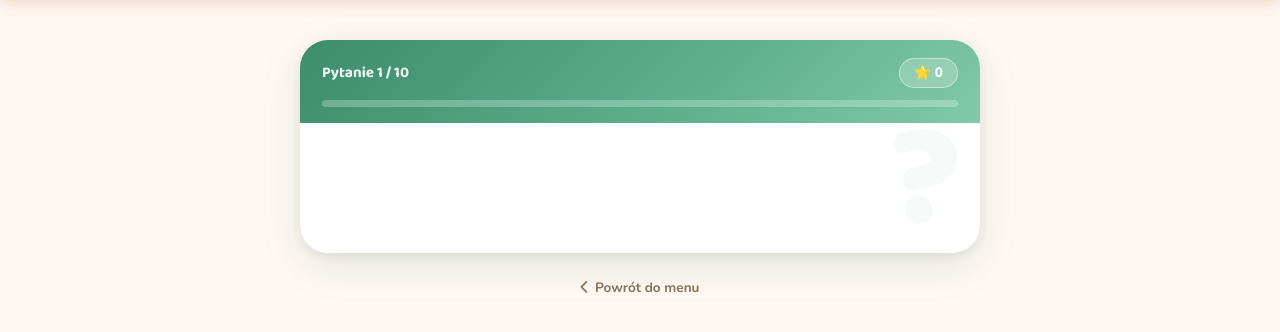
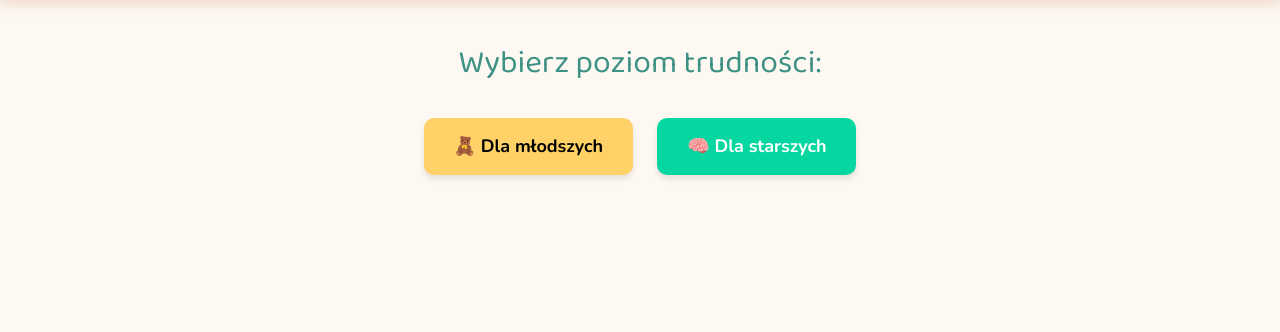
Before and after one commit to sylwiag01/Projekt_grupowy, a Flask app: page /quiz in a window 1280 px wide. Shown: the part 62-394 px from the top of the page. Run offline with Flask 3, Linux system fonts and the light colour scheme; a user stored in the database is signed in; some libraries are stand-ins or nearby versions.

Commit message:
Update quiz.html

```diff
--- a/templates/quiz.html
+++ b/templates/quiz.html
@@ -12,10 +12,8 @@
 </head>
 <body class="min-h-screen">
 
-  <!-- Confetti container -->
   <div id="confetti-container" aria-hidden="true"></div>
 
-  <!-- Nawigacja -->
   <nav class="c-nav">
     <div class="c-nav-inner">
       <a href="/dziecko" class="c-brand">GlikoKids</a>
@@ -25,7 +23,6 @@
     </div>
   </nav>
 
-  <!-- PIN Modal -->
   <div id="pin-modal" style="display:none;position:fixed;inset:0;z-index:9999;background:rgba(0,0,0,0.55);backdrop-filter:blur(4px);align-items:center;justify-content:center;">
     <div style="background:#fff;border-radius:24px;padding:2rem 2rem 1.5rem;max-width:340px;width:90%;box-shadow:0 20px 60px rgba(0,0,0,0.3);text-align:center;animation:popIn .25s ease">
       <div style="font-size:3rem;margin-bottom:0.5rem">🔐</div>
@@ -45,14 +42,23 @@
     </div>
   </div>
 
-  <!-- Treść quizu -->
   <div class="c-wrap q-main">
 
-    <!-- Ekran pytania -->
-    <div id="quiz-screen">
+    <div id="start-menu" style="text-align: center; padding: 40px 20px;">
+        <h2 style="margin-bottom: 20px; font-family: 'Baloo 2', sans-serif; font-size: 2rem; color: #3D9285;">Wybierz poziom trudności:</h2>
+
+        <button onclick="startQuiz('kids')" style="padding: 15px 30px; margin: 10px; font-size: 18px; border-radius: 10px; background-color: #ffd166; border: none; cursor: pointer; font-weight: bold; box-shadow: 0 4px 6px rgba(0,0,0,0.1);">
+            🧸 Dla młodszych
+        </button>
+
+        <button onclick="startQuiz('normal')" style="padding: 15px 30px; margin: 10px; font-size: 18px; border-radius: 10px; background-color: #06d6a0; color: white; border: none; cursor: pointer; font-weight: bold; box-shadow: 0 4px 6px rgba(0,0,0,0.1);">
+            🧠 Dla starszych
+        </button>
+    </div>
+
+    <div id="quiz-screen" style="display: none;">
       <div class="q-card">
 
-        <!-- Zielony header karty: licznik + progress + wynik -->
         <div class="q-card-head">
           <div class="q-head-row">
             <span class="q-counter" id="q-counter">Pytanie 1 / 10</span>
@@ -63,7 +69,6 @@
           </div>
         </div>
 
-        <!-- Biała treść: pytanie + odpowiedzi -->
         <div class="q-card-body">
           <div class="question-text" id="question-text"></div>
           <div id="answers-container" class="q-answers"></div>
@@ -78,7 +83,6 @@
       </div>
     </div>
 
-    <!-- Ekran wyników -->
     <div id="results-screen" style="display:none">
       <div class="q-results-card">
         <div class="q-result-emoji" id="result-emoji"></div>
@@ -87,7 +91,7 @@
         <p class="q-result-msg" id="result-msg"></p>
         <p class="q-result-sub" id="result-sub"></p>
         <div class="q-result-btns">
-          <button class="q-btn-primary" onclick="startQuiz()">
+          <button class="q-btn-primary" onclick="location.reload()">
             <i class="fas fa-redo"></i> Jeszcze raz
           </button>
           <a href="/dziecko" class="q-btn-ghost">← Menu</a>
@@ -96,7 +100,7 @@
     </div>
 
     <div class="q-back-wrap">
-      <a href="/dziecko" class="q-back-link" id="back-btn">
+      <a href="/dziecko" class="q-back-link" id="back-btn" style="display: none;">
         <i class="fas fa-chevron-left"></i> Powrót do menu
       </a>
     </div>
```
